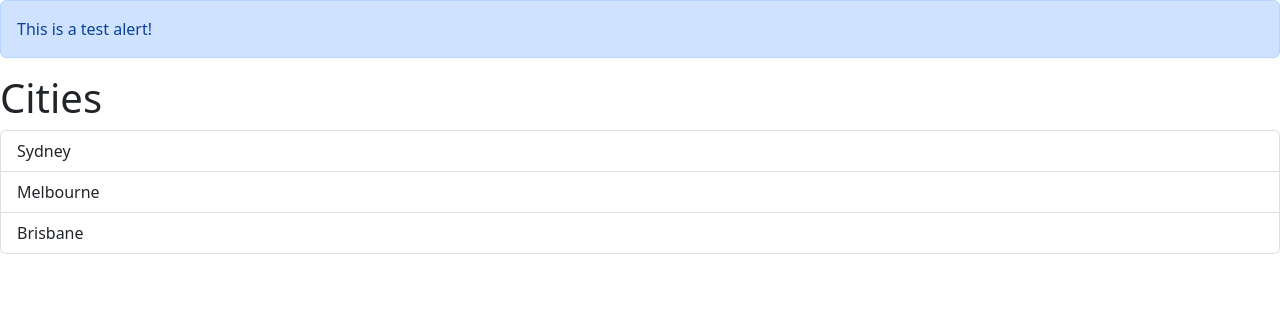
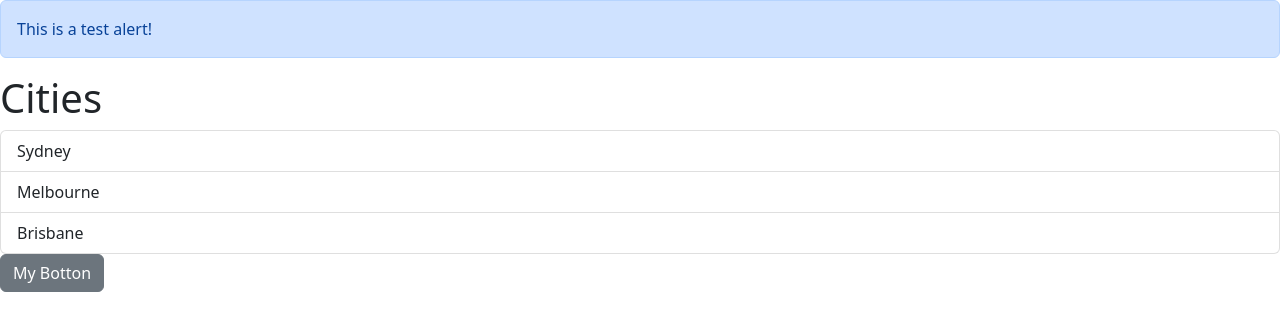
Before and after one commit to duel512/react_demo, a React (Vite) app: page / in a window 1280 px wide. Shown: the top 330 px of the page. Built offline with nearby package versions, Linux system fonts and the light colour scheme.

Commit message:
color changable button added

```diff
--- a/src/App.tsx
+++ b/src/App.tsx
@@ -1,5 +1,6 @@
 import ListGroup from "./components/ListGroup";
 import Alert from "./components/Alert";
+import Button from "./components/Button";
 
 function App() {
   let items = ["Sydney", "Melbourne", "Brisbane"];
@@ -17,6 +18,9 @@
         heading="Cities"
         onSelectItem={handleSelectItem}
       />
+      <Button color="secondary" onClick={() => console.log("clicked")}>
+        My Botton
+      </Button>
     </div>
   );
 }
--- /dev/null
+++ b/src/components/Button.tsx
@@ -0,0 +1,15 @@
+interface Props {
+  children: string;
+  color?: "primary" | "secondary";
+  onClick: () => void;
+}
+
+const Button = ({ children, onClick, color }: Props) => {
+  return (
+    <button type="button" className={"btn btn-" + color} onClick={onClick}>
+      {children}
+    </button>
+  );
+};
+
+export default Button;
```
